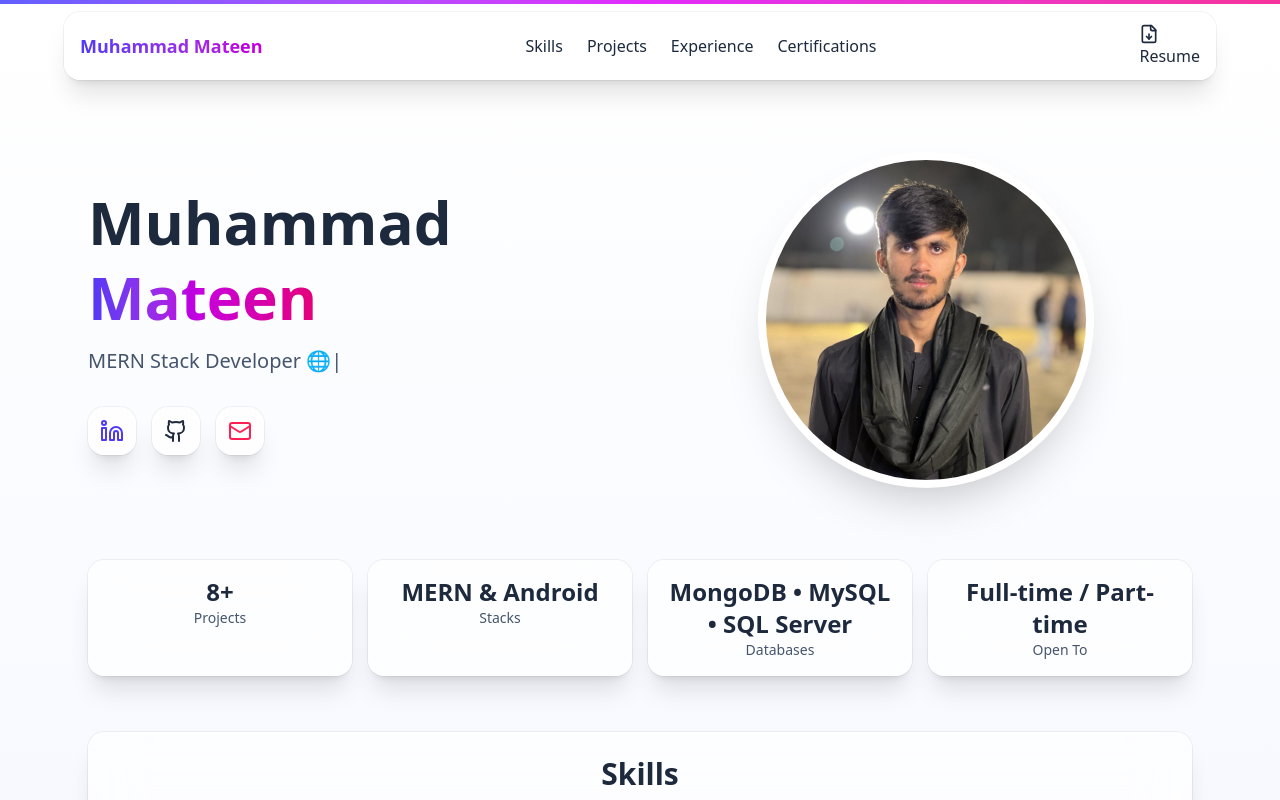
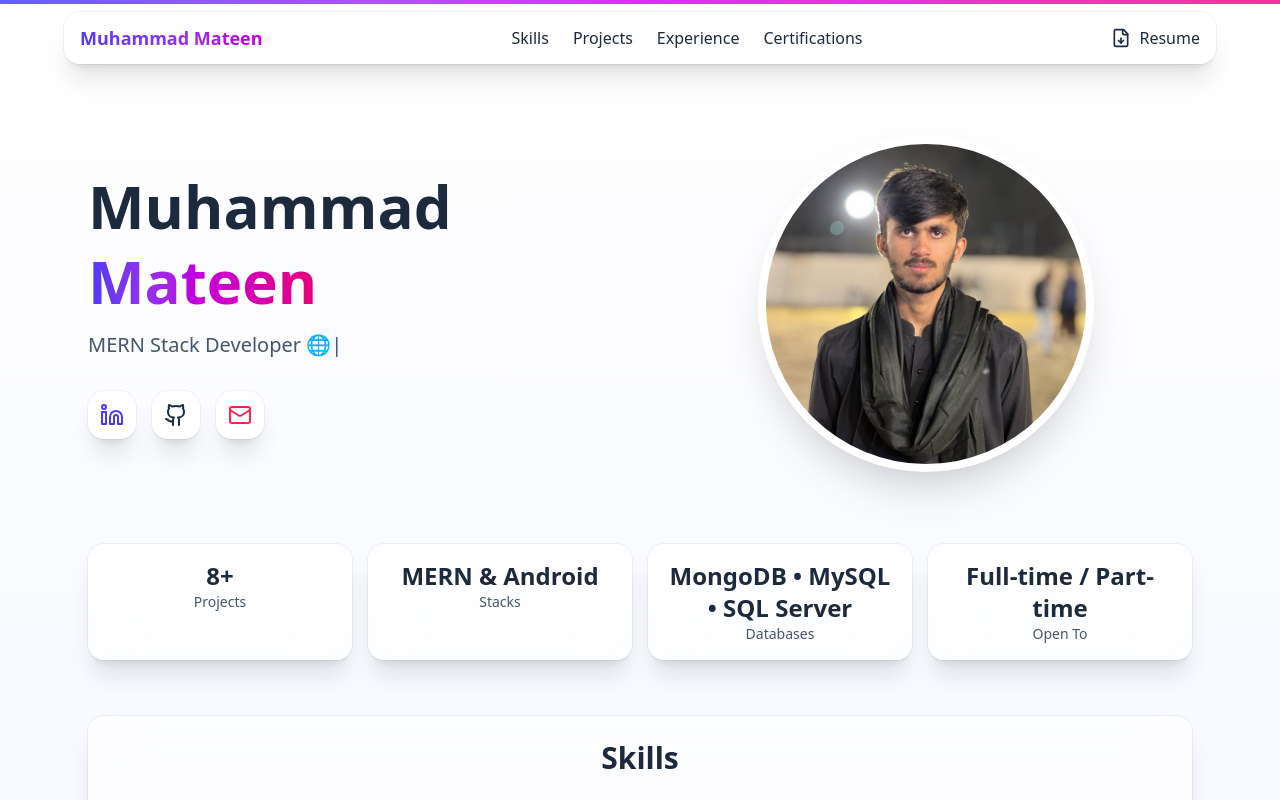
Before and after one commit to muhammadmateen543/mateen-portfolio, a React (Vite) app: page / in a window 1280 px wide. Shown: the top 800 px of the page. Built offline with nearby package versions, Linux system fonts and the light colour scheme.

Commit message:
Initial commit

```diff
--- a/src/App.jsx
+++ b/src/App.jsx
@@ -122,25 +122,15 @@ export default function App() {
             </div>
             {/* Resume button here */}
             <a
-  href="/resume.pdf"
-  onClick={(e) => {
-    e.preventDefault();
-    fetch("/resume.pdf")
-      .then((res) => res.blob())
-      .then((blob) => {
-        const url = window.URL.createObjectURL(blob);
-        const a = document.createElement("a");
-        a.href = url;
-        a.download = "resume.pdf"; // downloaded filename
-        document.body.appendChild(a);
-        a.click();
-        a.remove();
-      });
-  }}
+  href="https://muhammadmateen543.github.io/mateen-portfolio/resume.pdf"
+  target="_blank"
+  rel="noopener noreferrer"
+  className="flex items-center gap-2"
 >
   <FileDown className="h-5 w-5" />
   Resume
 </a>
+
 
           </div>
         </div>
```
